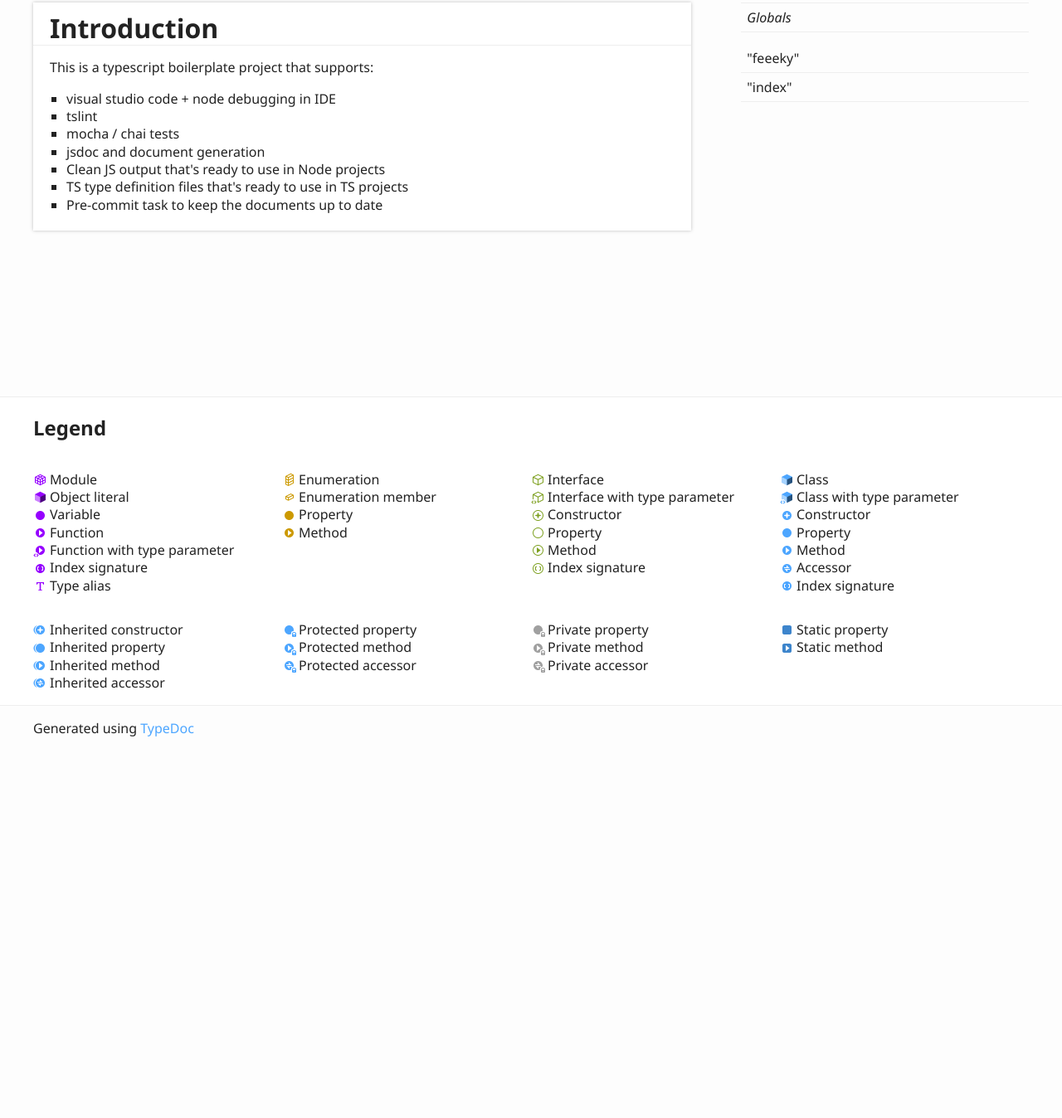
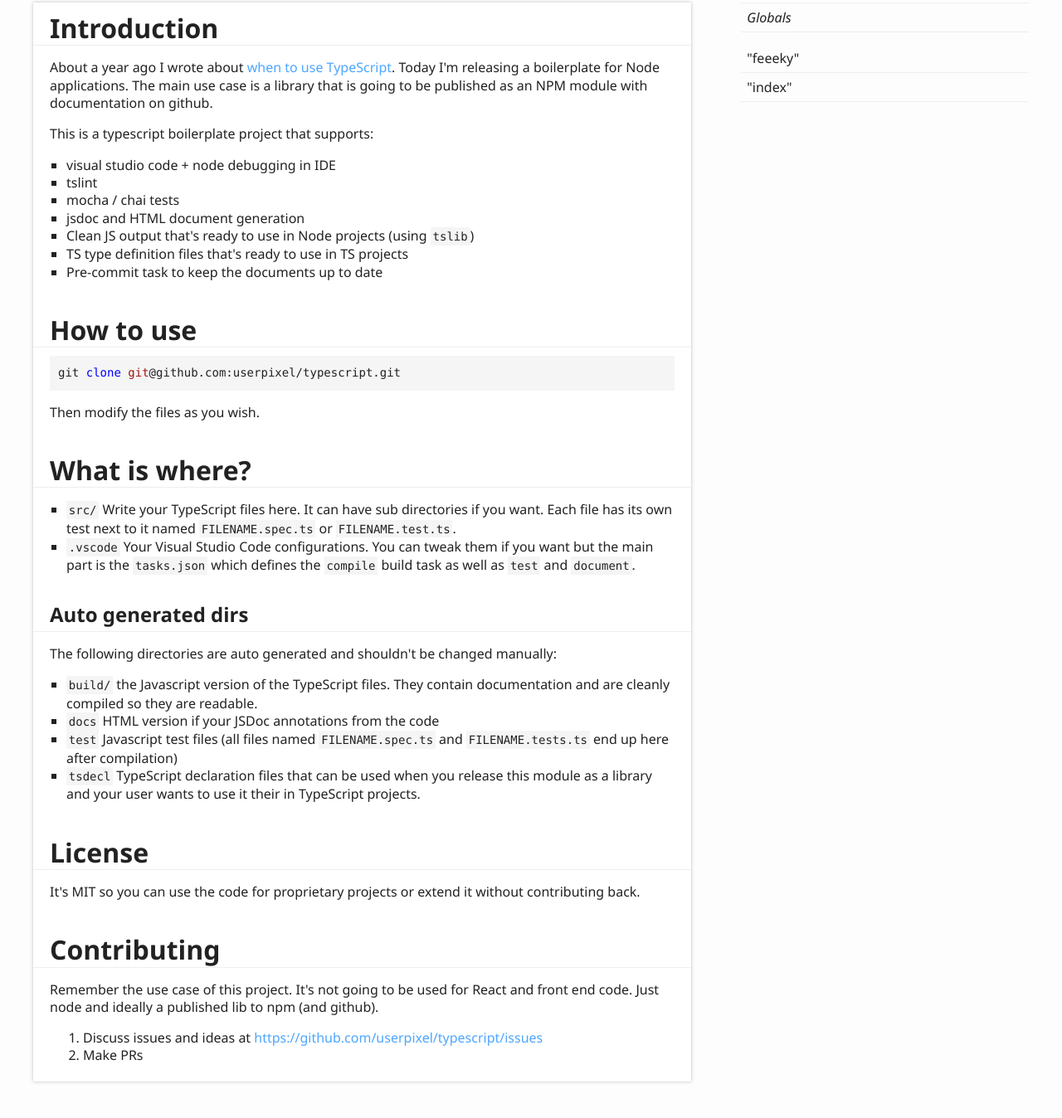
Before and after one commit to alexewerlof/typescript, a website: page docs/index.html in a window 1280 px wide. Shown: the part 192-1540 px from the top of the page at 83% size. Before the commit the page ends 1097 px from the top, so only its background shows below. Drawn offline with Linux system fonts and the light colour scheme.

Commit message:
added all docs

```diff
--- a/docs/index.html
+++ b/docs/index.html
@@ -65,16 +65,44 @@
 		<div class="col-8 col-content">
 			<div class="tsd-panel tsd-typography">
 				<h1 id="introduction">Introduction</h1>
+				<p>About a year ago I wrote about <a href="https://medium.freecodecamp.com/when-should-i-use-typescript-311cb5fe801b">when to use TypeScript</a>.
+					Today I&#39;m releasing a boilerplate for Node applications. The main use case is a library that is going to be published as an NPM module
+				with documentation on github.</p>
 				<p>This is a typescript boilerplate project that supports:</p>
 				<ul>
 					<li>visual studio code + node debugging in IDE</li>
 					<li>tslint</li>
 					<li>mocha / chai tests</li>
-					<li>jsdoc and document generation</li>
-					<li>Clean JS output that&#39;s ready to use in Node projects</li>
+					<li>jsdoc and HTML document generation</li>
+					<li>Clean JS output that&#39;s ready to use in Node projects (using <code>tslib</code>)</li>
 					<li>TS type definition files that&#39;s ready to use in TS projects</li>
 					<li>Pre-commit task to keep the documents up to date</li>
 				</ul>
+				<h1 id="how-to-use">How to use</h1>
+				<pre><code>git <span class="hljs-keyword">clone</span> <span class="hljs-title">git</span>@github.com:userpixel/typescript.git
+</code></pre><p>Then modify the files as you wish.</p>
+				<h1 id="what-is-where-">What is where?</h1>
+				<ul>
+					<li><code>src/</code> Write your TypeScript files here. It can have sub directories if you want.
+					Each file has its own test next to it named <code>FILENAME.spec.ts</code> or <code>FILENAME.test.ts</code>.</li>
+					<li><code>.vscode</code> Your Visual Studio Code configurations. You can tweak them if you want but the main part is the <code>tasks.json</code> which defines the <code>compile</code> build task as well as <code>test</code> and <code>document</code>.</li>
+				</ul>
+				<h2 id="auto-generated-dirs">Auto generated dirs</h2>
+				<p>The following directories are auto generated and shouldn&#39;t be changed manually:</p>
+				<ul>
+					<li><code>build/</code> the Javascript version of the TypeScript files. They contain documentation and are cleanly compiled so they are readable.</li>
+					<li><code>docs</code> HTML version if your JSDoc annotations from the code</li>
+					<li><code>test</code> Javascript test files (all files named <code>FILENAME.spec.ts</code> and <code>FILENAME.tests.ts</code> end up here after compilation)</li>
+					<li><code>tsdecl</code> TypeScript declaration files that can be used when you release this module as a library and your user wants to use it their in TypeScript projects.</li>
+				</ul>
+				<h1 id="license">License</h1>
+				<p>It&#39;s MIT so you can use the code for proprietary projects or extend it without contributing back.</p>
+				<h1 id="contributing">Contributing</h1>
+				<p>Remember the use case of this project. It&#39;s not going to be used for React and front end code. Just node and ideally a published lib to npm (and github).</p>
+				<ol>
+					<li>Discuss issues and ideas at <a href="https://github.com/userpixel/typescript/issues">https://github.com/userpixel/typescript/issues</a></li>
+					<li>Make PRs</li>
+				</ol>
 			</div>
 		</div>
 		<div class="col-4 col-menu menu-sticky-wrap menu-highlight">
```
Also changed, not shown: docs/modules/_feeeky_.html (+1 -1 lines), docs/modules/_index_.html (+1 -1 lines).
